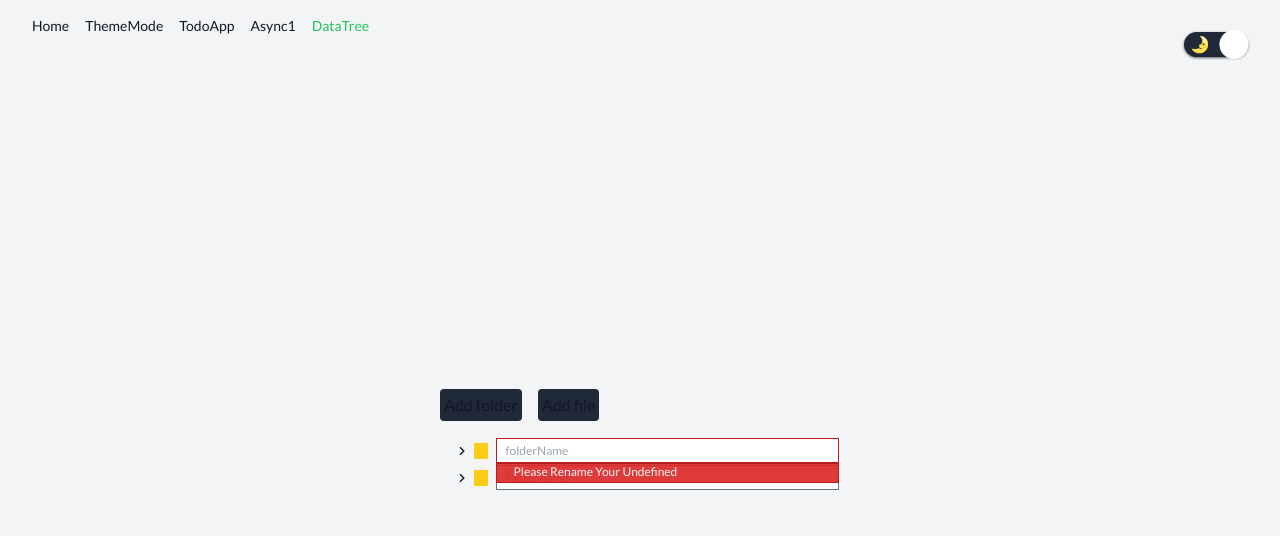
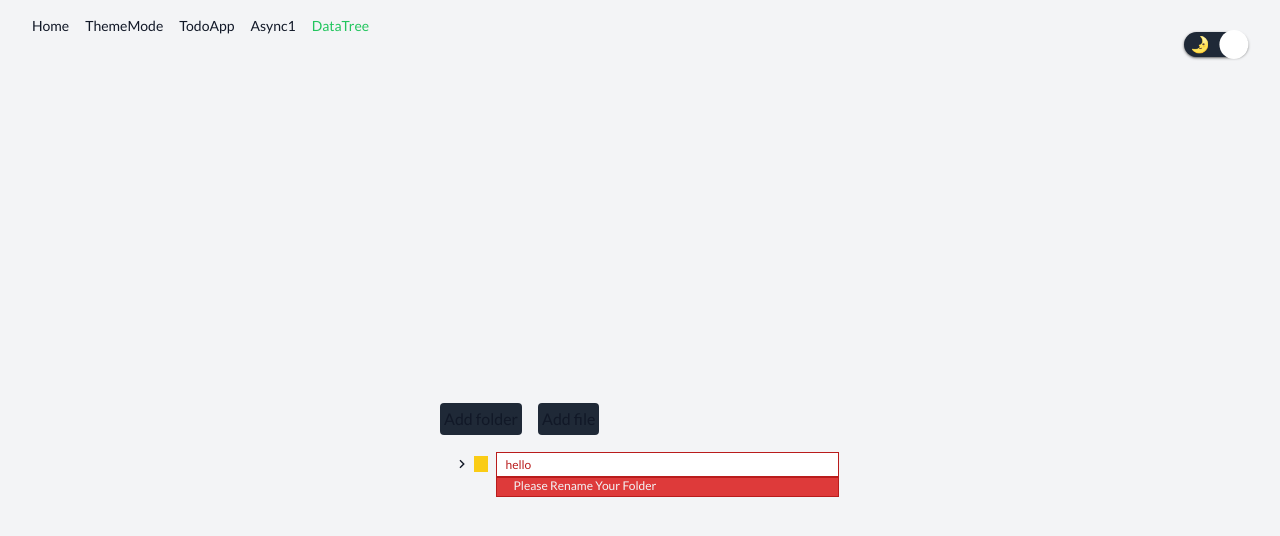
Before and after one commit to Mahdi-Soultana/recoil-exploring, a React (Vite) app: page /datatree in a window 1280 px wide. Both pictures are taken after a click on the button "Add folder". Shown: the top 536 px of the page. Built offline with nearby package versions, Linux system fonts and the light colour scheme.

Commit message:
make it work

```diff
--- a/src/dataTree/atoms.ts
+++ b/src/dataTree/atoms.ts
@@ -1,48 +1,49 @@
 import { atom, atomFamily, selector } from 'recoil';
 import { v4 } from 'uuid';
-export type treeItem = {
+export type ItemType = 'file' | 'folder' | 'default';
+export interface treeItem {
   id: string;
   parent: string;
+  type: ItemType;
   children: treeItem[] | null;
-};
+}
 
 export type Item = {
   id: string;
   parent: string;
+  type: ItemType;
+  children: treeItem[] | null;
   name: string;
-  type: 'folder' | 'file';
 };
 
 export const treeState = atom<treeItem[]>({
   key: 'treeAtom',
-  default: [
-    {
-      id: v4(),
-      parent: 'root',
-      children: null,
-    },
-  ],
+  default: [],
 });
 export const itemStateFamily = atomFamily<Item, string>({
   key: 'itemStateFamily ',
   default: {
     id: v4(),
-    name: 'root',
+    name: 'default',
     type: 'folder',
-    parent: 'root',
+    parent: 'default',
+    children: null,
   },
 });
-export const selectedAtom = atom({ key: 'selectedAtom', default: '' });
+export const selectedAtom = atom<string | null>({
+  key: 'selectedAtom',
+  default: '',
+});
 export const isOpenAtom = atomFamily({ key: 'isOpenAtom', default: false });
+export const isCreateAtom = atom({ key: 'isCreateAtom', default: false });
 
-export const selectedItem = selector<Item | void>({
+export const selectedItem = selector<Item | undefined>({
   key: 'selectedItemSelector',
   get: ({ get }) => {
     const selectedId = get(selectedAtom);
-    console.log({ selectedId });
+
     if (!selectedId) return;
     const item = get(itemStateFamily(selectedId));
-    if (!item) return;
 
     return item;
   },
--- a/src/dataTree/toolbar/index.tsx
+++ b/src/dataTree/toolbar/index.tsx
@@ -1,24 +1,56 @@
-import { useRecoilCallback, useRecoilState, useRecoilValue } from 'recoil';
+import { produce } from 'immer';
+import { useRecoilCallback, useRecoilState, useSetRecoilState } from 'recoil';
 import { v4 } from 'uuid';
-import { itemStateFamily, selectedAtom, treeState } from '../atoms';
+import {
+  Item,
+  ItemType,
+  isCreateAtom,
+  isOpenAtom,
+  itemStateFamily,
+  selectedAtom,
+} from '../atoms';
 
 function Toolbar() {
-  const id = useRecoilValue(selectedAtom);
+  const [isCreate, setCreate] = useRecoilState(isCreateAtom);
 
-  const [item, setItem] = useRecoilState(itemStateFamily(id));
+  const [id, setSelected] = useRecoilState(selectedAtom);
+  const setOpen = useSetRecoilState(isOpenAtom(id));
+  const [item, setItem] = useRecoilState(itemStateFamily(id || 'root'));
+
+  const newItemId = v4();
+  const produceNewItem = ({ type, item }: { type: ItemType; item: Item }) =>
+    produce(item, (draft) => {
+      const newItem = {
+        parent: item.id,
+        type,
+        children: null,
+        id: newItemId,
+      };
+      if (draft.children == null) {
+        draft.children = [newItem];
+      } else {
+        draft.children = [...draft.children, newItem];
+      }
+    });
+
   const callback = useRecoilCallback(({ set }) => (type: 'file' | 'folder') => {
-    console.log(id);
-    if (!id) {
-      set(treeState, (s) => [
-        ...s,
-        { id: v4(), parent: 'root', children: null },
-      ]);
-    }
+    if (!item) return;
+    if (isCreate) return;
+    if (item.type === 'file') return;
+
+    setCreate(true);
+    const newItem = produceNewItem({ type, item });
+
+    setItem(newItem);
+    setSelected(newItemId);
+    setOpen(true);
   });
 
   const handleClick = (type: 'file' | 'folder') => {
     callback(type);
+    console.log({ item });
   };
+
   return (
     <div className="w-[400px] space-x-4 mb-4">
       <button
--- a/src/dataTree/tree/index.tsx
+++ b/src/dataTree/tree/index.tsx
@@ -1,14 +1,9 @@
-import { useRecoilValue } from 'recoil';
-import { treeState } from '../atoms';
 import Item from './item';
 
 function Tree() {
-  const tree = useRecoilValue(treeState);
   return (
     <ul>
-      {tree.map((item, i) => (
-        <Item key={i} {...item} />
-      ))}
+      <Item id="root" />
     </ul>
   );
 }
--- a/src/dataTree/tree/item/ItemContent.tsx
+++ b/src/dataTree/tree/item/ItemContent.tsx
@@ -1,12 +1,52 @@
-import { useRecoilValue } from 'recoil';
-import { itemStateFamily, selectedAtom } from '../../atoms';
+import { useRecoilState } from 'recoil';
+import * as Yup from 'yup';
+import { ItemType, itemStateFamily } from '../../atoms';
 import ItemInput from './ItemInput';
+function ItemContent({
+  name,
+  id,
+  parent,
+  type,
+}: {
+  name: string;
+  parent: string;
+  id: string;
+  type: ItemType;
+}) {
+  const [item, setItem] = useRecoilState(itemStateFamily(id));
 
-function ItemContent({ name }: { name: string }) {
-  const id = useRecoilValue(selectedAtom);
-  const item = useRecoilValue(itemStateFamily(id));
-
-  return <>{false ? <p>{name}</p> : <ItemInput />}</>;
+  const validationSchemaFile = Yup.object().shape({
+    input: Yup.string()
+      .min(2, 'Too Short!')
+      .max(70, 'Too Long!')
+      .required('name Required')
+      .matches(/^.*\.[^.]+$/, 'please file a valid name file'),
+  });
+  const validationSchemaFolder = Yup.object().shape({
+    input: Yup.string()
+      .min(2, 'Too Short!')
+      .max(70, 'Too Long!')
+      .required('name Required')
+      .matches(/^[^.]*$/, 'please file a valid name folder'),
+  });
+  console.log({ type });
+  return (
+    <>
+      {name !== 'default' ? (
+        <p className="text-sm  ">{name}</p>
+      ) : (
+        <ItemInput
+          parent={parent}
+          initialValue="hello"
+          id={id}
+          type={type}
+          validationShema={
+            type == 'folder' ? validationSchemaFolder : validationSchemaFile
+          }
+        />
+      )}
+    </>
+  );
 }
 
 export default ItemContent;
--- a/src/dataTree/tree/item/ItemInput.tsx
+++ b/src/dataTree/tree/item/ItemInput.tsx
@@ -1,5 +1,8 @@
 import { Field, Form, Formik } from 'formik';
+import { produce } from 'immer';
+import { useRecoilState, useSetRecoilState } from 'recoil';
 import * as Yup from 'yup';
+import { isCreateAtom, itemStateFamily } from '../../atoms';
 const validationSchemaDefault = Yup.object().shape({
   input: Yup.string()
     .min(2, 'Too Short!')
@@ -25,22 +28,35 @@
   className = ' p-2 py-1 text-xs  ',
   validationShema = validationSchemaDefault,
   type,
+  parent,
 }: {
-  id?: string;
+  id: string;
+  parent: string;
   initialValue?: string;
   validationShema?: ValidationSchemaInput;
-  type?: 'file' | 'folder';
+  type?: 'file' | 'folder' | 'default';
   className?: string;
 }) {
   const initialValueDefault = {
     input: initialValue,
   };
+  const setCreate = useSetRecoilState(isCreateAtom);
+
+  const [item, setItem] = useRecoilState(itemStateFamily(id));
 
   return (
     <Formik
       initialValues={initialValueDefault}
       validationSchema={validationShema}
-      onSubmit={(values) => {}}
+      onSubmit={(values) => {
+        const newItem = produce(item, (draft) => {
+          draft.name = values.input || '';
+          draft.parent = parent;
+          draft.type = type!;
+        });
+        setItem(newItem);
+        setCreate(false);
+      }}
     >
       {(e) => {
         const { errors, isValid, values, dirty, setErrors } = e;
--- a/src/dataTree/tree/item/ItemLabel.tsx
+++ b/src/dataTree/tree/item/ItemLabel.tsx
@@ -1,5 +1,5 @@
 import { useRecoilState } from 'recoil';
-import { isOpenAtom, selectedAtom } from '../../atoms';
+import { ItemType, isOpenAtom, selectedAtom } from '../../atoms';
 import Arrow from '../../components/Arrow';
 import ItemContent from './ItemContent';
 
@@ -7,10 +7,12 @@
   type,
   name,
   id,
+  parent,
 }: {
-  type: string;
+  type: ItemType;
   id: string;
   name: string;
+  parent: string;
 }) {
   const [selected, setSelected] = useRecoilState(selectedAtom);
   const [isOpen, setIsOpen] = useRecoilState(isOpenAtom(id));
@@ -31,7 +33,7 @@
       ) : (
         <span className="w-4 h-4 bg-gray-400" />
       )}
-      <ItemContent name={name} />
+      <ItemContent name={name} id={id} parent={parent} type={type} />
     </div>
   );
 }
--- a/src/dataTree/tree/item/index.tsx
+++ b/src/dataTree/tree/item/index.tsx
@@ -1,26 +1,35 @@
 import { useRecoilValue } from 'recoil';
-import { isOpenAtom, itemStateFamily, treeItem } from '../../atoms';
+import { Item as ItemTs, isOpenAtom, itemStateFamily } from '../../atoms';
 import ItemLabel from './ItemLabel';
 
-function Item({ id, children }: treeItem) {
+function Item({
+  id,
+  type: typeProp,
+  parent,
+}: { id: string } & Partial<ItemTs>) {
   const item = useRecoilValue(itemStateFamily(id));
-
+  // console.log({ item });
   const isOpen = useRecoilValue(isOpenAtom(id));
 
-  const { name, type } = item;
+  const { name, type, children } = item;
   return (
     <li>
-      <ItemLabel name={name} type={type} id={id} />
+      <ItemLabel
+        name={name}
+        parent={parent || 'root'}
+        type={typeProp || 'folder'}
+        id={id}
+      />
       {children && children.length > 0 && (
         <ul
           className="pl-4 border-l border-gray-500/30"
           style={{
             height: isOpen ? 'auto' : 0,
-            overflow: isOpen ? 'auto' : 'hidden',
+            overflow: isOpen ? 'visible' : 'hidden',
           }}
         >
           {children.map((item, i) => (
-            <Item key={i} {...item} />
+            <Item key={i} id={item.id} type={item.type} parent={id} />
           ))}
         </ul>
       )}
```
